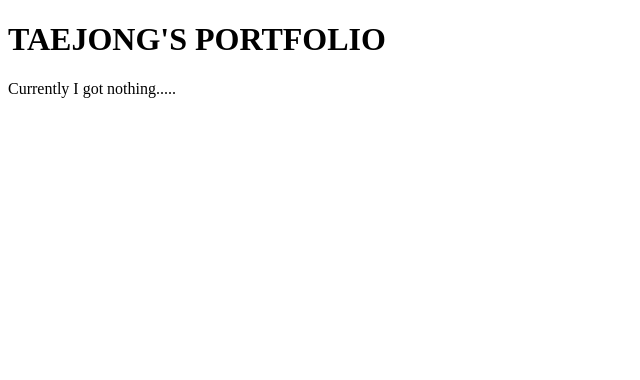
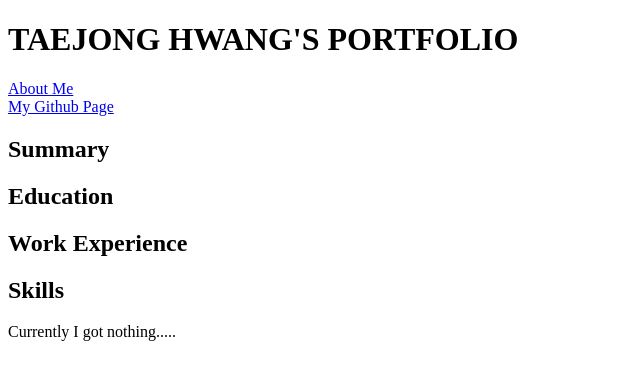
Before and after one commit to TaejongH/Portfolio, a plain HTML site: page index.html in a window 1280 px wide. Shown: the whole page, without its empty margins (0-640 px from the left). Drawn offline with Linux system fonts and the light colour scheme.

Commit message:
Update index.html

```diff
--- a/index.html
+++ b/index.html
@@ -6,7 +6,13 @@
         <link rel="stylesheet" href="./style.css">
     </head>
     <body>
-        <h1>TAEJONG'S PORTFOLIO</h1>
+        <h1>TAEJONG HWANG'S PORTFOLIO</h1>
+        <a href="./about.html">About Me</a><div></div>
+        <a href="https://github.com/TaejongH">My Github Page</a>
+        <h2>Summary</h2>
+        <h2>Education</h2>
+        <h2>Work Experience</h2>
+        <h2>Skills</h2>
         <p>Currently I got nothing.....</p>
     </body>
 </html>
```
